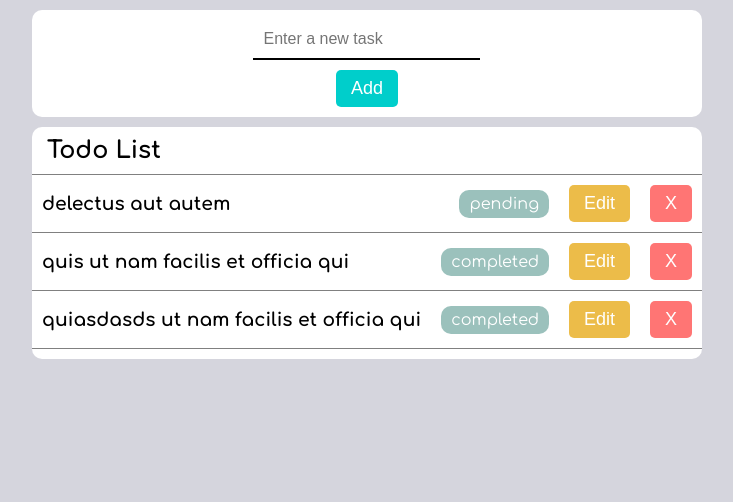
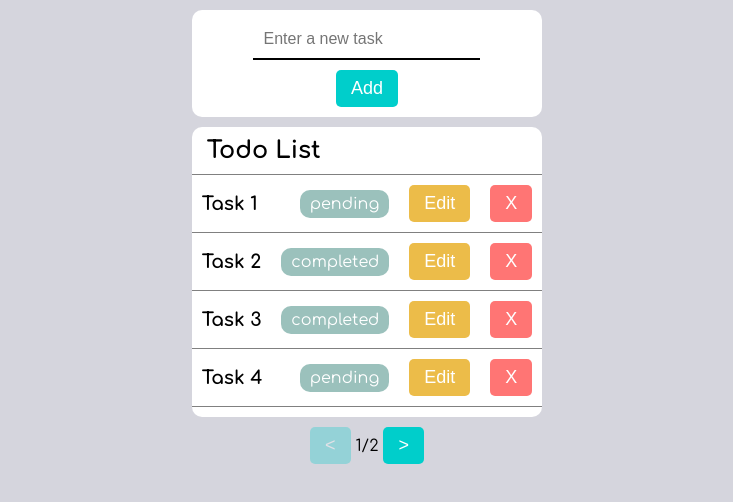
Before and after one commit to kiricle/space-spectum-test, a React app: page / in a window 1280 px wide. Shown: the top 502 px of the page, without its empty margins (273-1006 px from the left). Built offline with nearby package versions, Linux system fonts and the light colour scheme; the HTML template or start-up script is replaced by a standard one.

Commit message:
feat(pagination): impelement paginator component

```diff
--- a/src/App.tsx
+++ b/src/App.tsx
@@ -1,15 +1,25 @@
+import { useContext } from 'react';
 import './App.css';
 import CreateItemForm from './components/CreateItemForm/CreateItemForm';
+import Paginator from './components/Paginator/Paginator';
 import TodoList from './components/TodoList/TodoList';
-import { TodoProvider } from './context/todo/todo-provider';
+import { TodoContext } from './context/todo/todo-context';
 
 function App() {
+    const todos = useContext(TodoContext);
+
+    if (todos === undefined) {
+        throw new Error('Context is not provided!');
+    }
+
     return (
         <>
-            <TodoProvider>
-                <CreateItemForm />
-                <TodoList />
-            </TodoProvider>
+            <CreateItemForm />
+            <Paginator
+                data={todos}
+                itemsPerPage={4}
+                render={(todos: Todo[]) => <TodoList todos={todos} />}
+            />
         </>
     );
 }
--- /dev/null
+++ b/src/components/Paginator/Paginator.module.scss
@@ -0,0 +1,12 @@
+.container {
+    display: flex;
+    flex-direction: column;
+    align-items: center;
+    gap: 10px;
+}
+
+.controls {
+    display: flex;
+    align-items: center;
+    gap: 5px;
+}
--- /dev/null
+++ b/src/components/Paginator/Paginator.tsx
@@ -0,0 +1,56 @@
+import { useState } from 'react';
+import Button from '../../ui/Button/Button';
+import styles from "./Paginator.module.scss"
+
+type PaginatorProps<T> = {
+    data: T[];
+    render: (dataToRender: T[]) => JSX.Element;
+    itemsPerPage: number;
+};
+
+const Paginator = ({ data, render, itemsPerPage }: PaginatorProps<any>) => {
+    const [currentPage, setCurrentPage] = useState(1);
+
+    const totalPages = Math.ceil(data.length / itemsPerPage);
+
+    const firstIndex = ((currentPage - 1) * itemsPerPage);
+    const lastIndex = currentPage * itemsPerPage;
+    const dataToRender = data.slice(firstIndex, lastIndex);
+
+    const goNextPage = () => {
+        if (currentPage === totalPages) return;
+
+        setCurrentPage((prev) => prev + 1);
+    };
+
+    const goPrevPage = () => {
+        if (currentPage === 1) return;
+
+        setCurrentPage((prev) => prev - 1);
+    };
+
+    return (
+        <div className={styles.container}>
+            {render(dataToRender)}
+            <div className={styles.controls}>
+                <Button
+                    onClick={goPrevPage}
+                    appearance="primary"
+                    disabled={currentPage === 1}
+                >
+                    {'<'}
+                </Button>
+                <span>{currentPage}/{totalPages}</span>
+                <Button
+                    onClick={goNextPage}
+                    appearance="primary"
+                    disabled={currentPage === totalPages}
+                >
+                    {'>'}
+                </Button>
+            </div>
+        </div>
+    );
+};
+
+export default Paginator;
--- a/src/components/TodoList/TodoList.tsx
+++ b/src/components/TodoList/TodoList.tsx
@@ -1,11 +1,8 @@
-import { useContext } from 'react';
 import styles from './TodoList.module.scss';
 import TodoListItem from './TodoListItem/TodoListItem';
-import { TodoContext } from '../../context/todo/todo-context';
 
-const TodoList = () => {
-    const todos = useContext(TodoContext);
-
+const TodoList = ({ todos }: { todos: Todo[] }) => {
+    // const todos = useContext(TodoContext);
 
     return (
         <div className={styles.container}>
--- a/src/context/todo/todo-context.ts
+++ b/src/context/todo/todo-context.ts
@@ -1,3 +1,3 @@
 import {createContext} from 'react'
 
-export const TodoContext = createContext<Todo[]>([]);
+export const TodoContext = createContext<Todo[] | undefined>(undefined);
--- a/src/context/todo/todo-provider.tsx
+++ b/src/context/todo/todo-provider.tsx
@@ -6,17 +6,32 @@ export const TodoProvider = ({ children }: PropsWithChildren) => {
     const [todos, setTodos] = useState<Todo[]>([
         {
             id: 1,
-            title: 'delectus aut autem',
+            title: 'Task 1',
             completed: false,
         },
         {
             id: 2,
-            title: 'quis ut nam facilis et officia qui',
+            title: 'Task 2',
             completed: true,
         },
         {
             id: 3,
-            title: 'quiasdasds ut nam facilis et officia qui',
+            title: 'Task 3',
+            completed: true,
+        },
+        {
+            id: 4,
+            title: 'Task 4',
+            completed: false,
+        },
+        {
+            id: 5,
+            title: 'Task 5',
+            completed: true,
+        },
+        {
+            id: 6,
+            title: 'Task 6',
             completed: true,
         },
     ]);
--- a/src/main.tsx
+++ b/src/main.tsx
@@ -1,10 +1,13 @@
-import React from 'react'
-import ReactDOM from 'react-dom/client'
-import App from './App.tsx'
-import './index.css'
+import React from 'react';
+import ReactDOM from 'react-dom/client';
+import App from './App.tsx';
+import './index.css';
+import { TodoProvider } from './context/todo/todo-provider.tsx';
 
 ReactDOM.createRoot(document.getElementById('root')!).render(
-  <React.StrictMode>
-    <App />
-  </React.StrictMode>,
-)
+    <React.StrictMode>
+        <TodoProvider>
+            <App />
+        </TodoProvider>
+    </React.StrictMode>
+);
--- a/src/ui/Button/Button.module.scss
+++ b/src/ui/Button/Button.module.scss
@@ -9,6 +9,10 @@
 
     &:active {
         translate: 0 1px;
+    }
+
+    &:disabled {
+        opacity: .3;
     }
 }
 
```
Also changed, not shown: .eslintrc.cjs.
